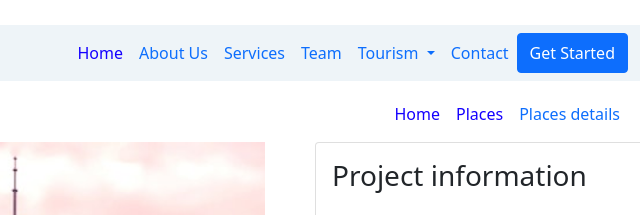
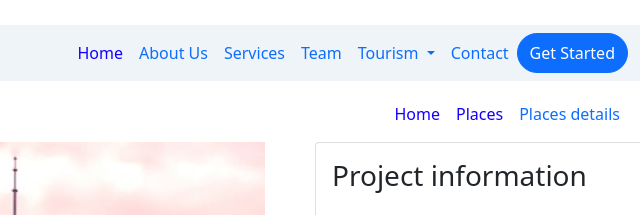
Before and after one commit to abikiruba/Assignment-2, a plain HTML site: page Product page.html in a window 1280 px wide. Shown: the top 215 px of the page, 640-1280 px from the left. Drawn offline with Linux system fonts and the light colour scheme.

Commit message:
Get start button

```diff
--- a/Product page.html
+++ b/Product page.html
@@ -43,8 +43,8 @@
             <li class="nav-item">
               <a class="nav-link" href="#">Contact</a>
             </li>
-            <button type="button" class="btn btn-primary">Get Started</button>
-            </div>
+            <button type="button" class="btn btn-primary" style="border-radius: 22px;">Get Started</button>
+          </div>
           </ul>
         </div>
       </div>
```
